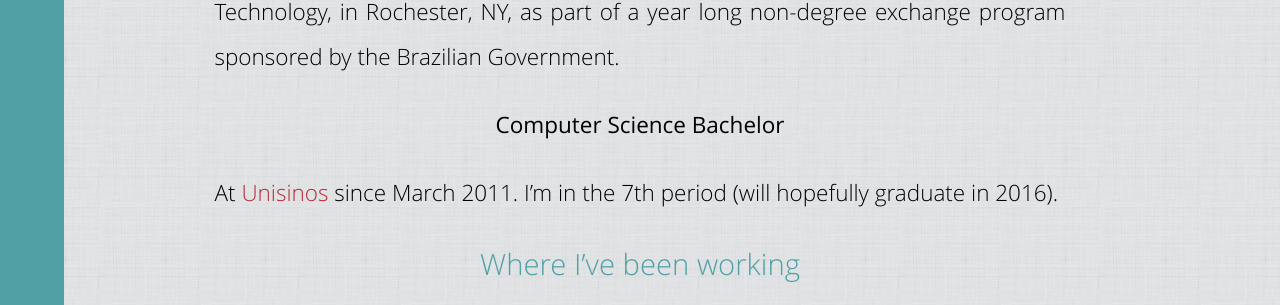
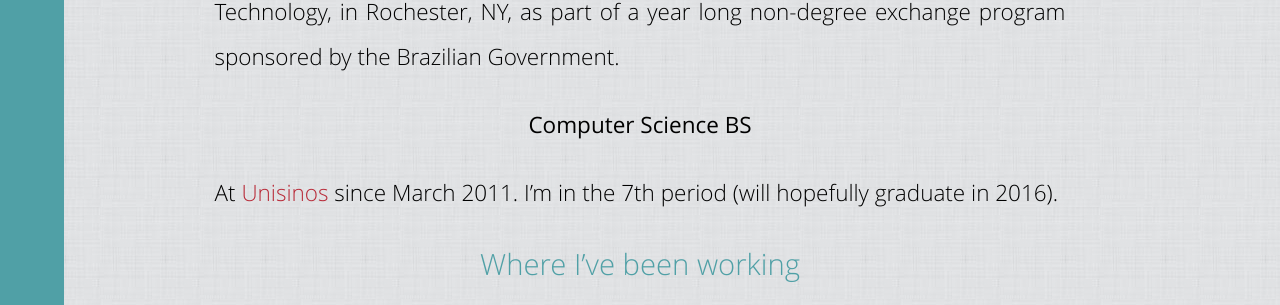
Before and after one commit to fuadsaud/fuadsaud.github.io, a Jekyll site: the page built from resume/index.md, in a window 1280 px wide and 900 px high, scrolled down 1050 px. Shown: the part 151-456 px from the top of the window. Built offline with Jekyll 4.4.1, drawn with Linux system fonts in a browser that asks for light colours.

Commit message:
Format code

```diff
--- a/resume/index.md
+++ b/resume/index.md
@@ -31,16 +31,16 @@ I <del>should be blogging</del> blog at [fuad.im](//fuad.im).
 
 ### Where I've been studying
 
-####**Computer Science Sandwich Graduation**
+#### **Computer Science Sandwich Graduation**
 
 At [RIT](//rit.edu) since August 2014. I'm studying abroad at the Rochester
 Institute of Technology, in Rochester, NY, as part of a year long
 non-degree exchange program sponsored by the Brazilian Government.
 
-####**Computer Science Bachelor**
+#### **Computer Science BS**
 
-At [Unisinos](//unisinos.br/global/en/) since March 2011. I'm in the 7th period (will
-hopefully graduate in 2016).
+At [Unisinos](//unisinos.br/global/en/) since March 2011. I'm in the 7th period
+(will hopefully graduate in 2016).
 
 ### Where I've been working
 
```
